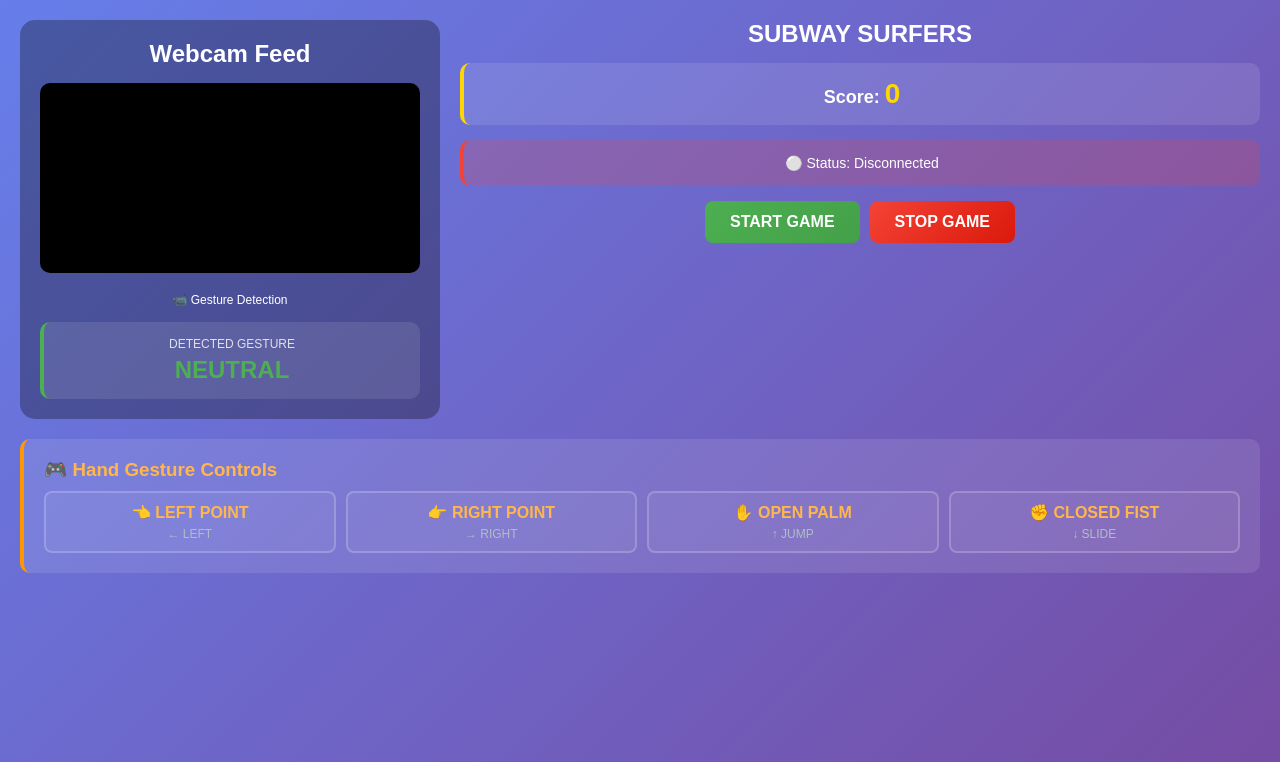
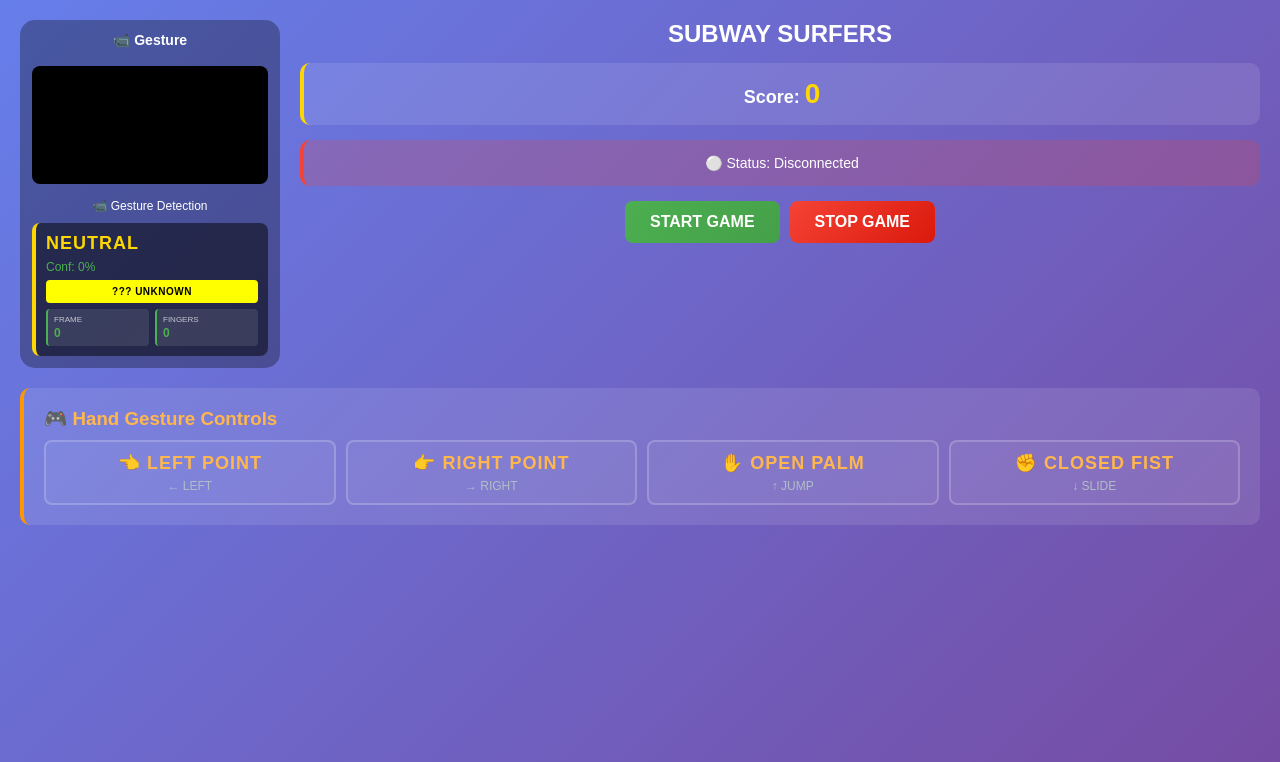
Before and after one commit to Rajasekhar-1111/motionplay, a Flask app: page / in a window 1280 px wide. Shown: the top 762 px of the page. Run offline with Flask 3, Linux system fonts and the light colour scheme; some libraries are stand-ins or nearby versions.

Commit message:
Make gesture detection sidebar compact and smaller - does not disturb game interface

```diff
--- a/templates/index.html
+++ b/templates/index.html
@@ -37,11 +37,11 @@
         .camera-section {
             display: flex;
             flex-direction: column;
-            gap: 15px;
+            gap: 10px;
             background: rgba(0, 0, 0, 0.3);
-            padding: 20px;
+            padding: 12px;
             border-radius: 15px;
-            min-width: 420px;
+            width: 260px;
             flex-shrink: 0;
         }
 
@@ -53,8 +53,8 @@
 
         video {
             width: 100%;
-            max-width: 400px;
-            border-radius: 10px;
+            max-width: 240px;
+            border-radius: 8px;
             background: black;
             display: block;
         }
@@ -65,36 +65,77 @@
 
         #processedFrame {
             width: 100%;
-            max-width: 400px;
-            border-radius: 10px;
+            max-width: 240px;
+            border-radius: 8px;
             background: black;
             display: block;
         }
 
         .gesture-info {
-            background: rgba(255, 255, 255, 0.1);
+            background: rgba(0, 0, 0, 0.5);
             color: white;
-            padding: 15px;
-            border-radius: 10px;
-            text-align: center;
-            border-left: 4px solid #4CAF50;
+            padding: 10px;
+            border-radius: 8px;
+            border-left: 4px solid #FFD700;
         }
 
-        .gesture-info .label {
-            font-size: 12px;
-            opacity: 0.8;
-            margin-bottom: 5px;
+        .gesture-name {
+            font-size: 18px;
+            font-weight: bold;
+            color: #FFD700;
+            margin-bottom: 6px;
+            letter-spacing: 1px;
         }
 
-        .gesture-info .value {
-            font-size: 24px;
+        .gesture-confidence {
+            font-size: 12px;
+            color: #4CAF50;
+            margin-bottom: 6px;
+        }
+
+        .gesture-action {
+            background: #FFFF00;
+            color: #000;
+            padding: 6px 8px;
+            border-radius: 4px;
+            font-weight: bold;
+            font-size: 10px;
+            margin-bottom: 6px;
+            text-align: center;
+            letter-spacing: 0.5px;
+        }
+
+        .gesture-details {
+            display: grid;
+            grid-template-columns: 1fr 1fr;
+            gap: 6px;
+            margin-top: 6px;
+            font-size: 10px;
+        }
+
+        .detail-box {
+            background: rgba(255, 255, 255, 0.1);
+            padding: 6px;
+            border-radius: 4px;
+            border-left: 2px solid #4CAF50;
+        }
+
+        .detail-label {
+            font-size: 8px;
+            opacity: 0.7;
+            text-transform: uppercase;
+            margin-bottom: 2px;
+        }
+
+        .detail-value {
+            font-size: 12px;
             font-weight: bold;
             color: #4CAF50;
         }
 
         .game-section {
             flex: 1;
-            min-width: 520px;
+            min-width: 400px;
             display: flex;
             flex-direction: column;
             gap: 15px;
@@ -104,8 +145,7 @@
             border-radius: 10px;
             background: linear-gradient(to bottom, #87CEEB, #E0F6FF);
             width: 100%;
-            max-width: 500px;
-            height: 400px;
+            min-height: 450px;
             box-shadow: 0 10px 30px rgba(0, 0, 0, 0.3);
             border: 3px solid rgba(255, 255, 255, 0.3);
         }
@@ -336,7 +376,7 @@
     <div class="container">
         <!-- Camera Section -->
         <div class="camera-section">
-            <h2 style="color: white; text-align: center;">Webcam Feed</h2>
+            <h2 style="color: white; text-align: center; font-size: 14px; margin: 0 0 8px 0;">📹 Gesture</h2>
             <div class="camera-info">
                 <video id="webcam" autoplay playsinline muted></video>
                 <canvas id="canvas"></canvas>
@@ -344,10 +384,20 @@
             <div style="color: white; text-align: center; font-size: 12px; margin-top: 5px;">
                 <p>📹 Gesture Detection</p>
             </div>
-            <img id="processedFrame" src="" alt="Processed Frame" style="display: none;">
             <div class="gesture-info">
-                <div class="label">DETECTED GESTURE</div>
-                <div class="value" id="gestureDisplay">NEUTRAL</div>
+                <div class="gesture-name" id="gestureName">NEUTRAL</div>
+                <div class="gesture-confidence">Conf: <span id="gestureConfidence">0%</span></div>
+                <div class="gesture-action" id="gestureAction">??? UNKNOWN</div>
+                <div class="gesture-details">
+                    <div class="detail-box">
+                        <div class="detail-label">Frame</div>
+                        <div class="detail-value" id="frameCount">0</div>
+                    </div>
+                    <div class="detail-box">
+                        <div class="detail-label">Fingers</div>
+                        <div class="detail-value" id="fingerCount">0</div>
+                    </div>
+                </div>
             </div>
         </div>
 
@@ -502,12 +552,38 @@
             debug('Server response: ' + JSON.stringify(data));
         });
 
+        // Gesture to key/action mapping
+        const gestureActionMap = {
+            'LEFT_POINT': { key: 'LEFT', action: 'LEFT' },
+            'RIGHT_POINT': { key: 'RIGHT', action: 'RIGHT' },
+            'OPEN_PALM': { key: 'UP', action: 'JUMP' },
+            'CLOSED_FIST': { key: 'DOWN', action: 'SLIDE' },
+            'NEUTRAL': { key: '???', action: 'NONE' }
+        };
+
+        // Frame counter for display
+        let frameCounter = 0;
+
         socket.on('processed_frame', (data) => {
+            frameCounter++;
+
             if (data.gesture) {
                 currentGesture = data.gesture;
-                document.getElementById('gestureDisplay').textContent = data.gesture;
-                debug('Gesture detected: ' + data.gesture);
+                const gestureInfo = gestureActionMap[data.gesture] || { key: '???', action: 'UNKNOWN' };
+
+                // Update gesture display like MediaPipe app
+                document.getElementById('gestureName').textContent = data.gesture;
+                document.getElementById('gestureConfidence').textContent = data.confidence ?
+                    (data.confidence * 100).toFixed(0) + '%' : '0%';
+                document.getElementById('gestureAction').textContent =
+                    `${gestureInfo.key} KEY (${gestureInfo.action})`;
+                document.getElementById('frameCount').textContent = frameCounter;
+                document.getElementById('fingerCount').textContent = data.fingers || '0';
+
+                debug('Gesture detected: ' + data.gesture + ' (Conf: ' +
+                    ((data.confidence || 0) * 100).toFixed(0) + '%)');
             }
+
             if (data.frame) {
                 document.getElementById('processedFrame').src = data.frame;
                 document.getElementById('processedFrame').style.display = 'block';
```
